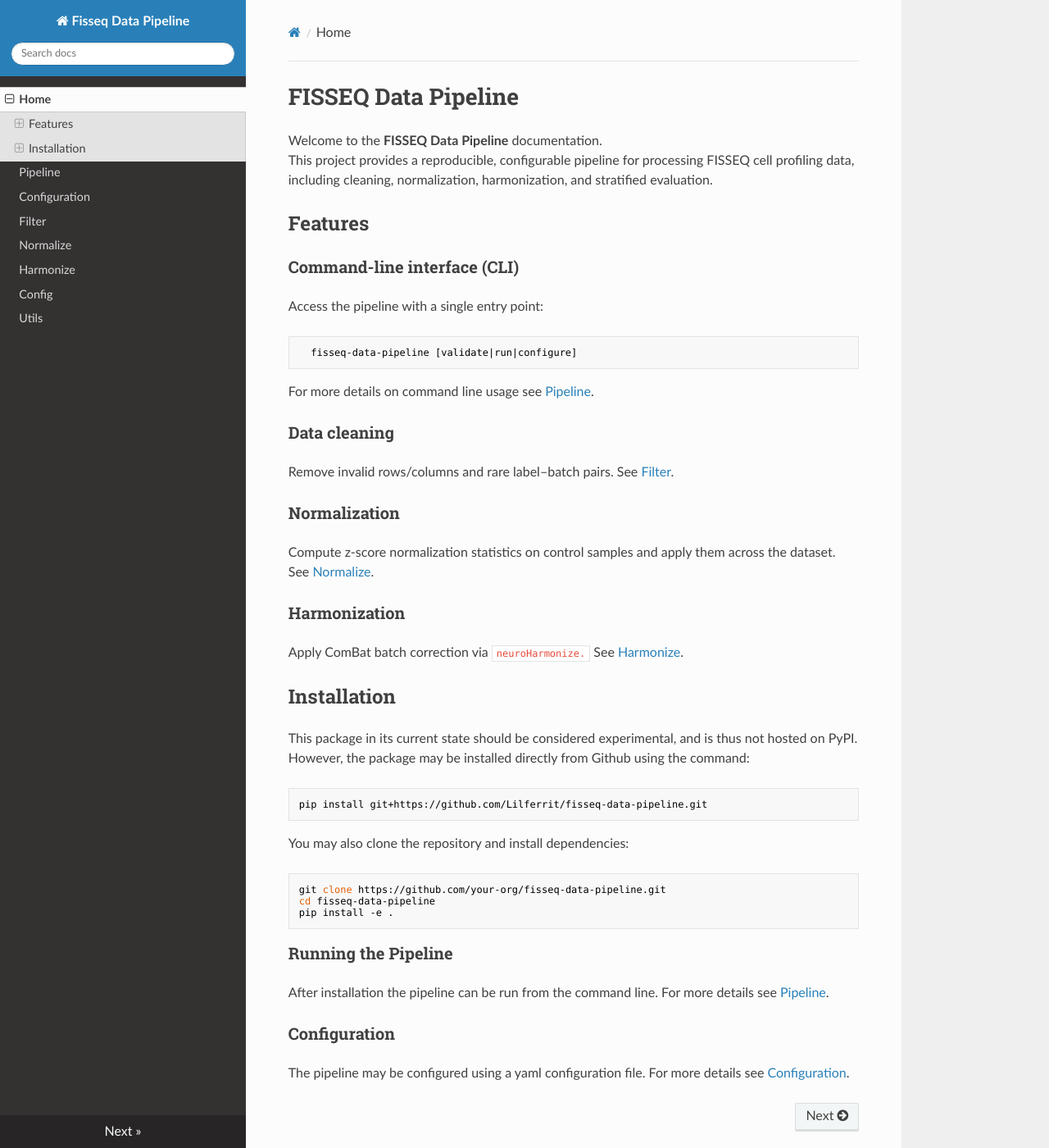
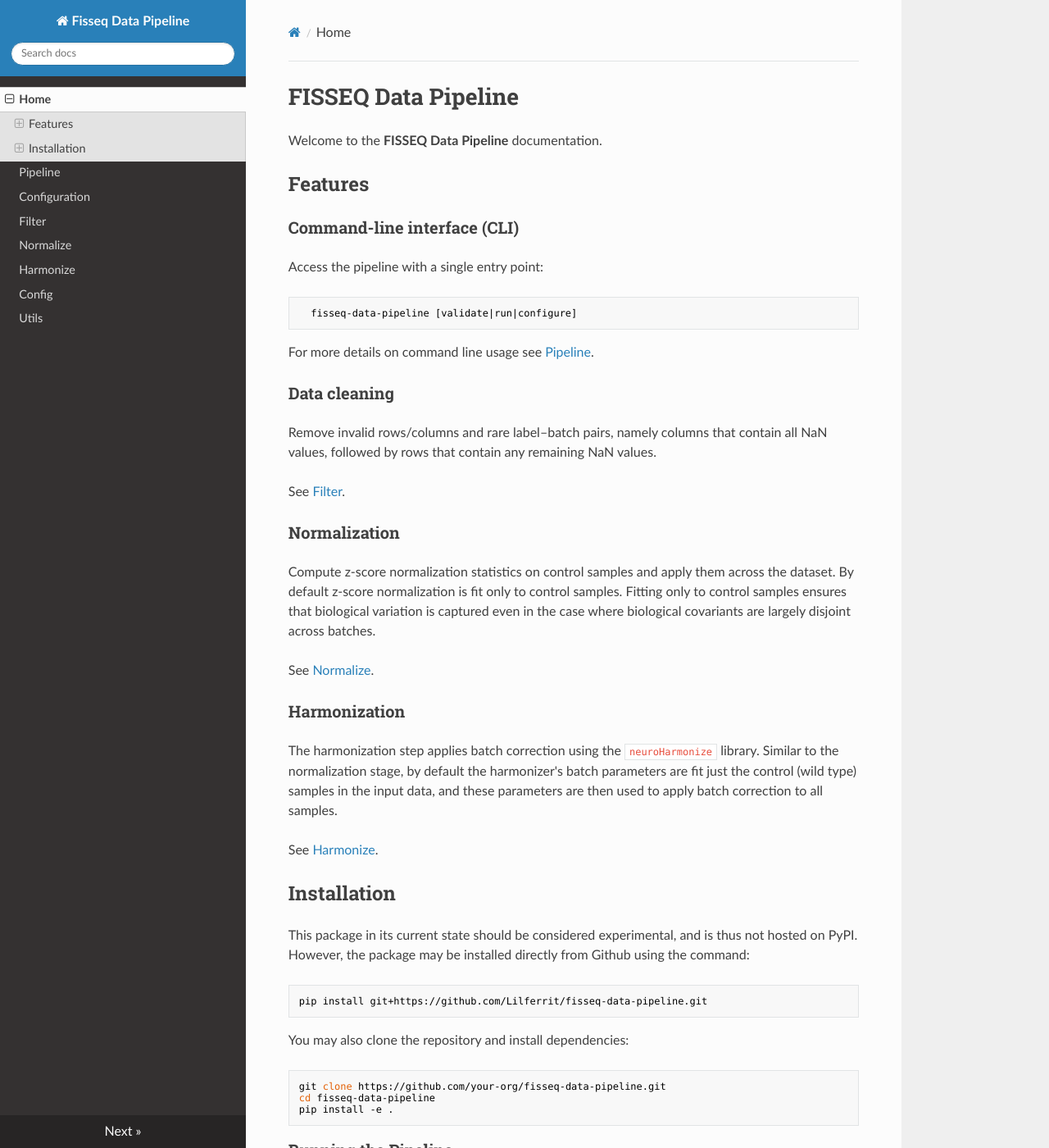
Before and after one commit to Lilferrit/fisseq-data-pipeline, an MkDocs documentation site: the page built from docs/index.md, in a window 1280 px wide and 1400 px high. Shown: the whole window at 82% size. Built offline with MkDocs 1.6.1, drawn with Linux system fonts in a browser that asks for light colours; nearby versions of some CDN libraries.

Commit message:
more detailed docs

```diff
--- a/docs/index.md
+++ b/docs/index.md
@@ -1,7 +1,6 @@
 # FISSEQ Data Pipeline
 
 Welcome to the **FISSEQ Data Pipeline** documentation.
-This project provides a reproducible, configurable pipeline for processing FISSEQ cell profiling data, including cleaning, normalization, harmonization, and stratified evaluation.
 
 ## Features
 
@@ -17,17 +16,23 @@
 
 ### Data cleaning
 
-Remove invalid rows/columns and rare label–batch pairs.
+Remove invalid rows/columns and rare label–batch pairs, namely columns that contain all NaN values, followed by rows that contain any remaining NaN values.
+
 See [Filter](./filter.md).
 
 ### Normalization
 
 Compute z-score normalization statistics on control samples and apply them across the dataset.
+By default z-score normalization is fit only to control samples.
+Fitting only to control samples ensures that biological variation is captured even in the case where biological covariants are largely disjoint across batches.
+
 See [Normalize](./normalize.md).
 
 ### Harmonization
 
-Apply ComBat batch correction via `neuroHarmonize.`
+The harmonization step applies batch correction using the `neuroHarmonize` library.
+Similar to the normalization stage, by default the harmonizer's batch parameters are fit just the control (wild type) samples in the input data, and these parameters are then used to apply batch correction to all samples.
+
 See [Harmonize](./harmonize.md).
 
 ## Installation
```
